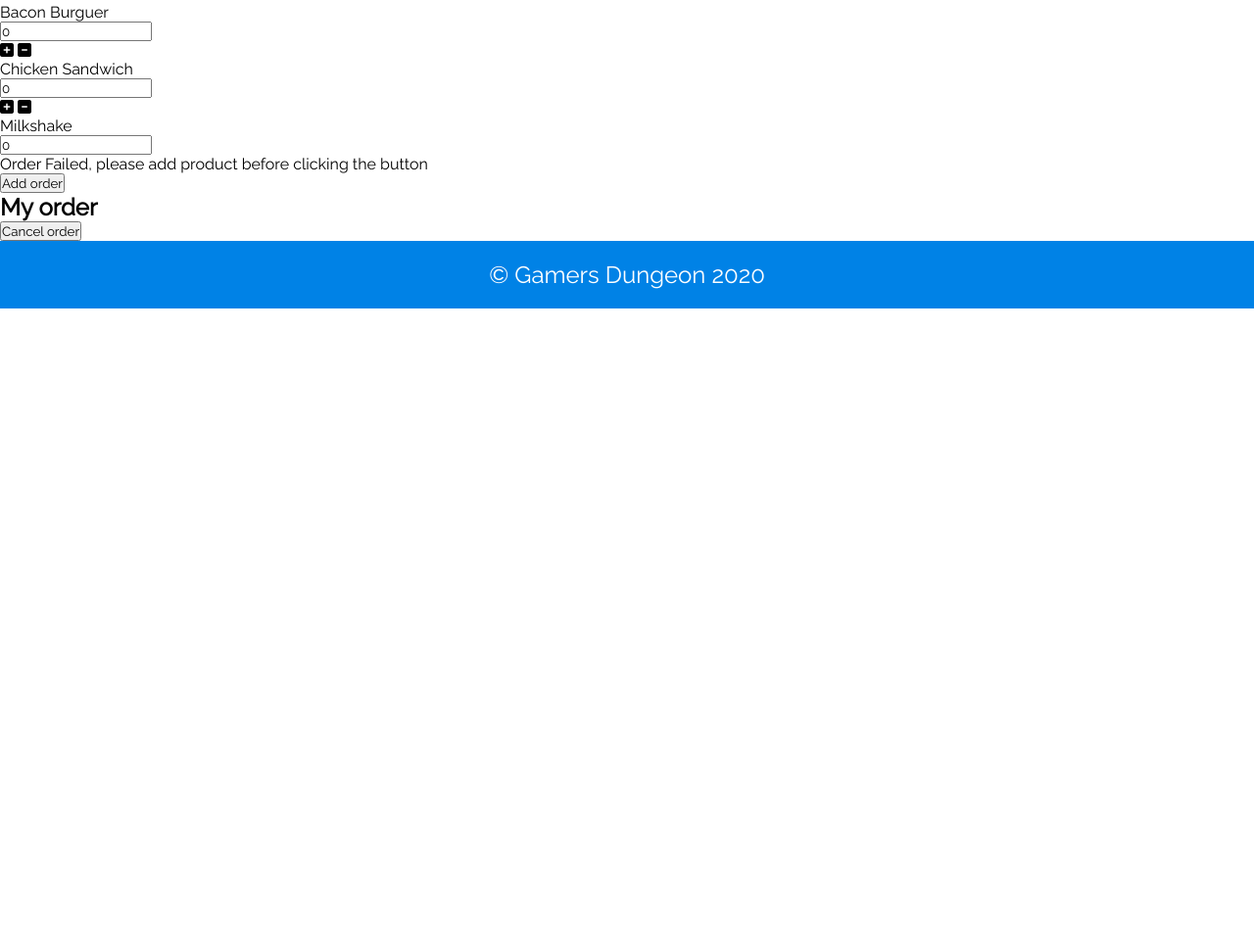
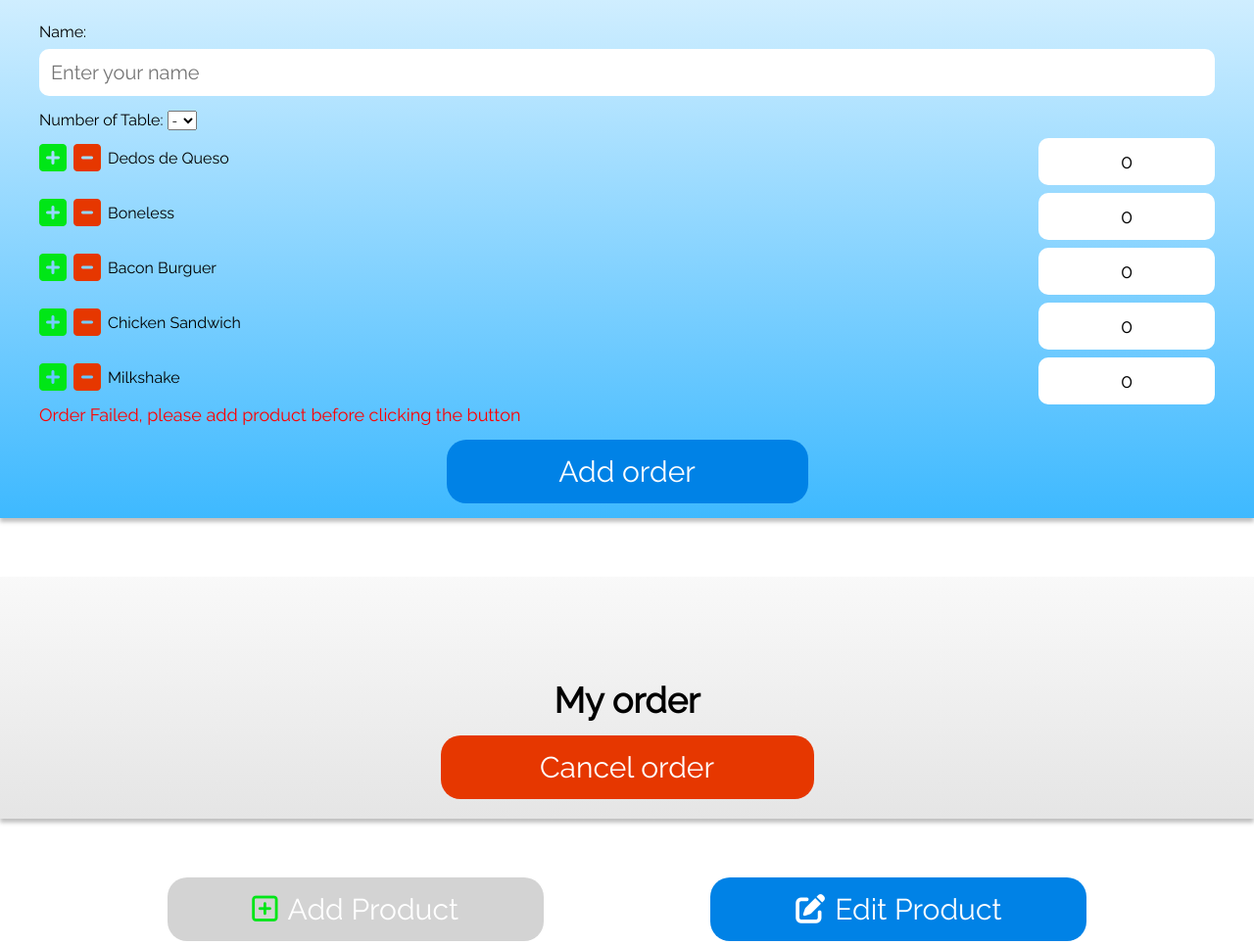
Before and after one commit to CyberFroppy/Gamers-Dungeon-Project, a website: page public/menu.html in a window 1280 px wide. Shown: the part 269-1234 px from the top of the page at 98% size. Before the commit the page ends 800 px from the top, so only its background shows below. Drawn offline with Linux system fonts and the light colour scheme.

Commit message:
Added menu view

```diff
--- a/public/css/menu.css
+++ b/public/css/menu.css
@@ -0,0 +1,127 @@
+h1{
+    padding-top: 100px;
+    text-align: center;
+    font-size: 36px;
+}
+.form-container{
+    display: flex;
+    flex-direction: column;
+    justify-content: stretch;
+    align-items: center;
+    width: 100%;
+    padding: 10px 20px;
+}
+.form{
+    background: linear-gradient(180deg, #FFFFFF -31.05%, #3EB9FF 100%);
+    box-shadow: 0px 4px 4px rgba(0, 0, 0, 0.25);
+    margin: 60px auto;
+    padding: 5px;
+}
+.form-inputs{
+    width: 100%;
+    padding: 15px;
+}
+.name,  .id-edit, .name-edit, .price-edit {
+    padding-bottom:15px;
+}
+input{
+    font-size: 20px;
+    width: 100%;
+    padding: 10px;
+    margin-top: 8px;
+    border: 2px solid white;
+    border-radius: 10px;
+}
+input:focus{
+    outline-style: inherit;
+    border-color: #2106CA;
+}
+.my-order{
+    background: linear-gradient(180deg, #FFFFFF -31.05%, #E5E5E5 100%);
+    box-shadow: 0px 4px 4px rgba(0, 0, 0, 0.25);
+    margin: 60px auto;
+    padding: 5px;
+}
+.order-table div{
+    display: flex;
+    justify-content: right;
+    align-items: center;
+}
+.order-table div input{
+    margin-left:auto;
+    text-align: center;
+    width: 15%;
+}
+input::-webkit-outer-spin-button,
+input::-webkit-inner-spin-button {
+  -webkit-appearance: none;
+  margin: 0;
+}
+
+input[type=number] {
+  -moz-appearance: textfield;
+}
+.order-table div i{
+    width: 25px;
+}
+.fa-plus-square{
+    color:#00E617;
+    margin-right: 10px;
+}
+.fa-edit{
+    color:white;
+    margin-right: 10px;
+}
+.fa-minus-square{
+    color: #E63700;
+    margin-right: 10px;
+}
+.order-btn, .update-btn, .edit-btn{
+    width: 30%;
+    background: #0082E6;
+    border-radius: 20px;
+    padding: 15px 20px;
+    color: white;
+    border: none;
+    font-size: 30px;
+}
+.add-btn{
+    width: 30%;
+    background: lightgrey;
+    border-radius: 20px;
+    padding: 15px 20px;
+    color: white;
+    border: none;
+    font-size: 30px;
+}
+.order-btn:hover, .update-btn:hover{
+    background: #E5E5E5;
+    color:black;
+}
+.complete-orders, .admin-btns{
+    display: flex;
+    justify-content: space-evenly;
+}
+.cancel-btn{
+    width: 30%;
+    background: #E63700;
+    border-radius: 20px;
+    padding: 15px 20px;
+    margin: 15px 20px;
+    color: white;
+    border: none;
+    font-size: 30px;
+}
+.cancel-btn:hover{
+    opacity: 0.7;
+}
+.error{
+    color: red;
+    font-size: 18px;
+}
+@media (max-width: 991px) {
+    .update-btn, .order-btn,.cancel-btn,.edit-btn, .add-btn {
+        font-size: 20px;
+        width: 40%;
+    }
+}
--- a/public/css/nosotros.css
+++ b/public/css/nosotros.css
@@ -51,10 +51,15 @@ h2{
     width: 51%;
     border-radius: 20em;
 }
+.carlos p, .cruz p{
+    text-align: center;
+}
+
 .carlos{
     display: flex;
     flex-direction: column;
     align-items: center;
+    width: 40%;
     justify-content: space-between;
     background: linear-gradient(179.96deg, #FFFFFF -31.42%, #E5E5E5 99.96%);
     border-radius: 50px;
@@ -65,6 +70,7 @@ h2{
     display: flex;
     flex-direction: column;
     align-items: center;
+    width: 40%;
     justify-content: space-between;
     background: linear-gradient(179.96deg, #FFFFFF -31.42%, #E5E5E5 99.96%);
     border-radius: 50px;
--- a/public/menu.html
+++ b/public/menu.html
@@ -5,6 +5,7 @@
     <meta charset="UTF-8">
     <meta name="viewport" content="width=device-width, initial-scale=1.0">
     <link rel="stylesheet" href="./css/navBar.css">
+    <link rel="stylesheet" href="./css/menu.css">
     <link rel="stylesheet" href="./css/footer.css">
     <link rel="shortcut icon" href="./img/TowerLogo.png" type="image/x-icon" />
     <script src="https://kit.fontawesome.com/a076d05399.js"></script>
@@ -37,9 +38,9 @@
 
         </div>
     </nav>
+    <h1>To the Table</h1>
     <form class="form">
         <div class="form-container">
-            <h1>To the Table</h1>
             <div class="form-inputs">
                 <div class="name">
                     <label for="name-field">Name:</label>
@@ -58,36 +59,36 @@
                 </div>
                 <div class="order-table">
                     <div>
-                        <i class="fas fa-plus-square"></i>
-                        <i class="fas fa-minus-square"></i>
+                        <i class="fas fa-plus-square fa-2x"></i>
+                        <i class="fas fa-minus-square fa-2x"></i>
                         <p>Dedos de Queso</p>
                         <label for="counter1"></label>
                         <input id="counter1" type="number" value="0">
                     </div>
                     <div>
-                        <i class="fas fa-plus-square"></i>
-                        <i class="fas fa-minus-square"></i>
+                        <i class="fas fa-plus-square fa-2x"></i>
+                        <i class="fas fa-minus-square fa-2x"></i>
                         <p>Boneless</p>
                         <label for="counter2"></label>
                         <input id="counter2" type="number" value="0">
                     </div>
                     <div>
-                        <i class="fas fa-plus-square"></i>
-                        <i class="fas fa-minus-square"></i>
+                        <i class="fas fa-plus-square fa-2x"></i>
+                        <i class="fas fa-minus-square fa-2x"></i>
                         <p>Bacon Burguer</p>
                         <label for="counter3"></label>
                         <input id="counter3" type="number" value="0">
                     </div>
                     <div>
-                        <i class="fas fa-plus-square"></i>
-                        <i class="fas fa-minus-square"></i>
+                        <i class="fas fa-plus-square fa-2x"></i>
+                        <i class="fas fa-minus-square fa-2x"></i>
                         <p>Chicken Sandwich</p>
                         <label for="counter4"></label>
                         <input id="counter4" type="number" value="0">
                     </div>
                     <div>
-                        <i class="fas fa-plus-square"></i>
-                        <i class="fas fa-minus-square"></i>
+                        <i class="fas fa-plus-square fa-2x"></i>
+                        <i class="fas fa-minus-square fa-2x"></i>
                         <p>Milkshake</p>
                         <label for="counter5"></label>
                         <input id="counter5" type="number" value="0">
@@ -97,16 +98,44 @@
                 <div class="error"><span>Order Failed, please add product before clicking the button</span></div>
             </div>
             <button class="order-btn">Add order</button>
-
-
         </div>
     </form>
 
     <section class="my-order">
         <h1>My order</h1>
-        <div class="complete-orderS"></div>
-        <button class="cancel-btn">Cancel order</button>
+        <div class="complete-orders">
+
+            <button class="cancel-btn">Cancel order</button>
+        </div>
     </section>
+
+    <div class="admin-btns">
+        <button class="add-btn"><i class="far fa-plus-square"></i>Add Product</button>
+        <button class="edit-btn"><i class="fas fa-edit"></i>Edit Product</button>
+    </div>
+    <div class="edit-form">
+        <form class="form">
+            <div class="form-container">
+                <div class="form-inputs">
+                    <div class="id-edit">
+                        <label for="id-field">Id:</label>
+                        <input id="id-field" type="text" placeholder="Id of Product">
+                    </div>
+                    <div class="name-edit">
+                        <label for="name-field">Name:</label>
+                        <input id="name-field" type="text" placeholder="Enter new product">
+                    </div>
+                    <div class="price-edit">
+                        <label for="price-field">Price:</label>
+                        <input id="price-field" type="text" placeholder="Update price">
+                    </div>
+                    <div class="error"><span>Product updated!</span></div>
+                    <div class="error"><span>Product added!</span></div>
+                </div>
+                <button class="update-btn">Update/Add Product</button>
+            </div>
+        </form>
+    </div>
     <footer>
         <p>&copy; Gamers Dungeon
             <script>document.write(new Date().getFullYear());</script>
```
Also changed, not shown: public/carrito.html (+1 -0 lines), public/css/carrito.css (added).
